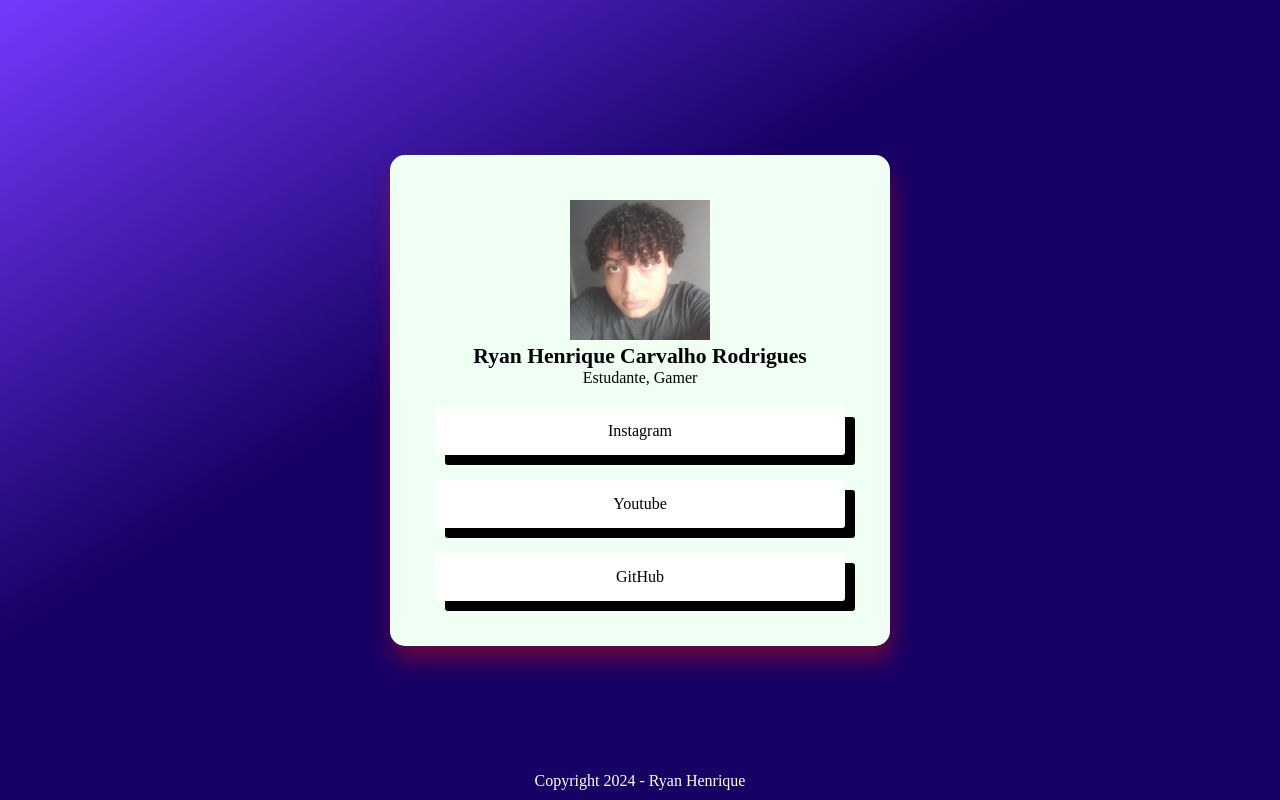
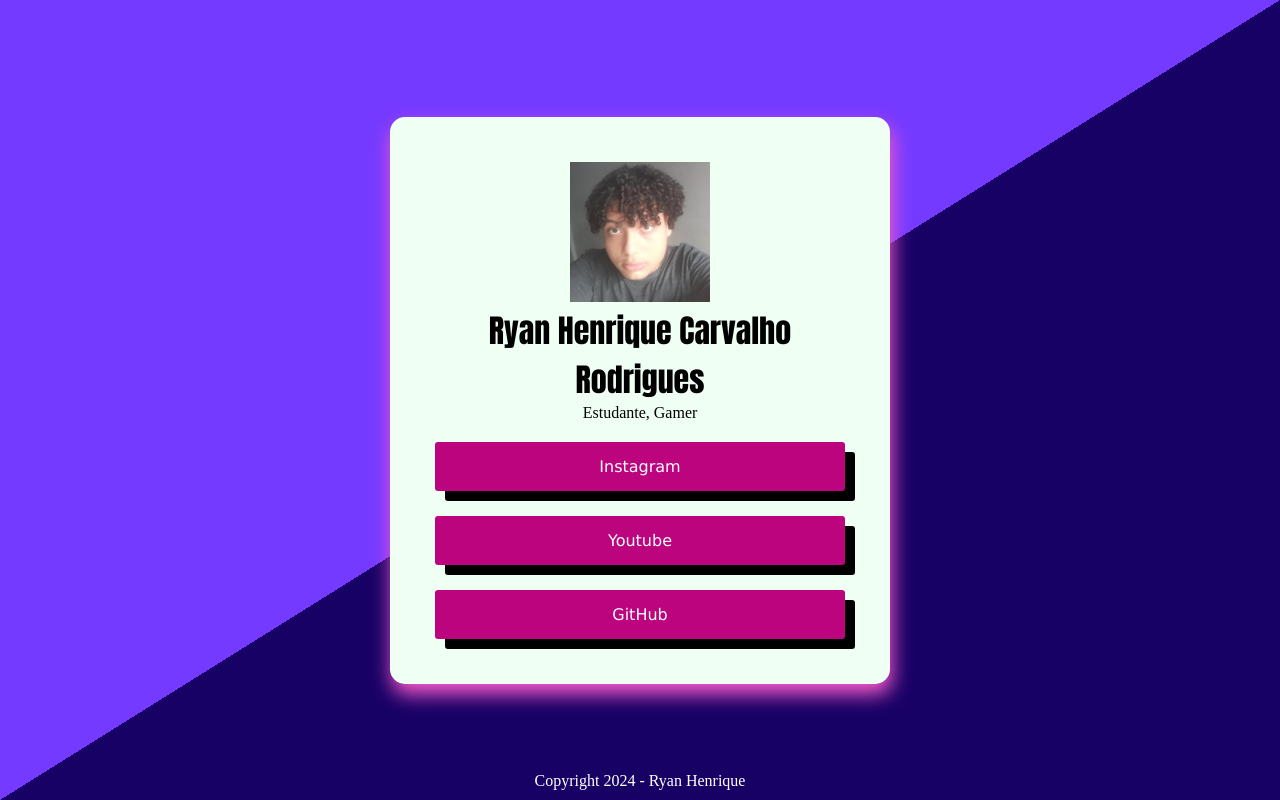
Before and after one commit to RyanHCR/perfil, a plain HTML site: page index.html in a window 1280 px wide. Drawn offline with Linux system fonts and the light colour scheme.

Commit message:
version 2.2

```diff
--- a/css/style.css
+++ b/css/style.css
@@ -9,7 +9,7 @@ body {
   align-items: center;
   justify-content: center;
   height: 100vh;
-  background-image: linear-gradient(to bottom right, #753aff 0%, #180165 40%);
+  background-image: linear-gradient(to bottom right, #753aff 50%, #180165 50%);
   animation: float 6s linear infinite alternate;
 }
 
@@ -24,7 +24,7 @@ section {
   flex-direction: column;
   gap: 20px;
   text-align: center;
-  box-shadow: 2px 15px 20px rgba(206, 14, 14, 0.4);
+  box-shadow: 2px 10px 20px rgb(253, 92, 205);
 }
 
 header img {
@@ -33,7 +33,8 @@ header img {
 
 header h3{
   color: #000000;
-  font-size: 1.35rem;
+  font-size: 2rem;
+  font-family: Impact, Haettenschweiler, 'Arial Narrow Bold', sans-serif;
 }
 
 main {
@@ -44,10 +45,11 @@ main {
 }
 
 main a {
-  background: #ffffff;
+  background: #bd047f;
   padding: 15px 0;
   text-decoration: none;
-  color: #000000;
+  font-family: 'Lucida Sans', 'Lucida Sans Regular', 'Lucida Grande', 'Lucida Sans Unicode', Geneva, Verdana, sans-serif;
+  color: #ffffff;
   border-radius: 3px;
   box-shadow: 10px 10px #000000;
   transition: all .5s ease-in-out;
@@ -80,6 +82,6 @@ main a:hover {
   }
   main a{
     padding: 10px 0;
-    box-shadow: 5px 5px #464646;
+    box-shadow: 3px 3px #464646;
   }
 }
```
